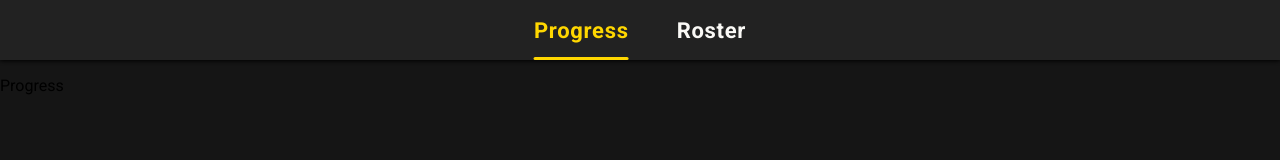
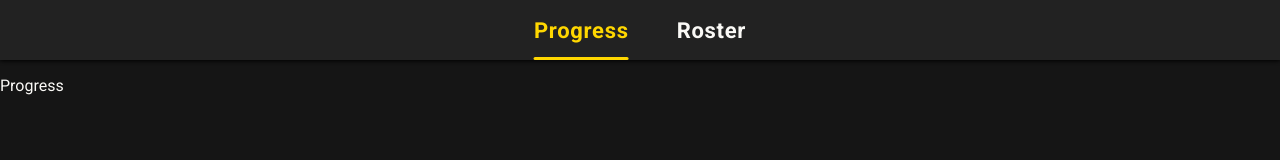
Before and after one commit to Aelnara/loa-tracker, a React (Create React App) app: page / in a window 1280 px wide. Shown: the top 160 px of the page. Built offline with nearby package versions, Linux system fonts and the light colour scheme.

Commit message:
feat: App text color

```diff
--- a/src/App.tsx
+++ b/src/App.tsx
@@ -36,4 +36,5 @@ export default App;
 
 const containerStyles = css`
     font-family: 'Roboto';
+    color: ${Colors.WHITE};
 `;
```
